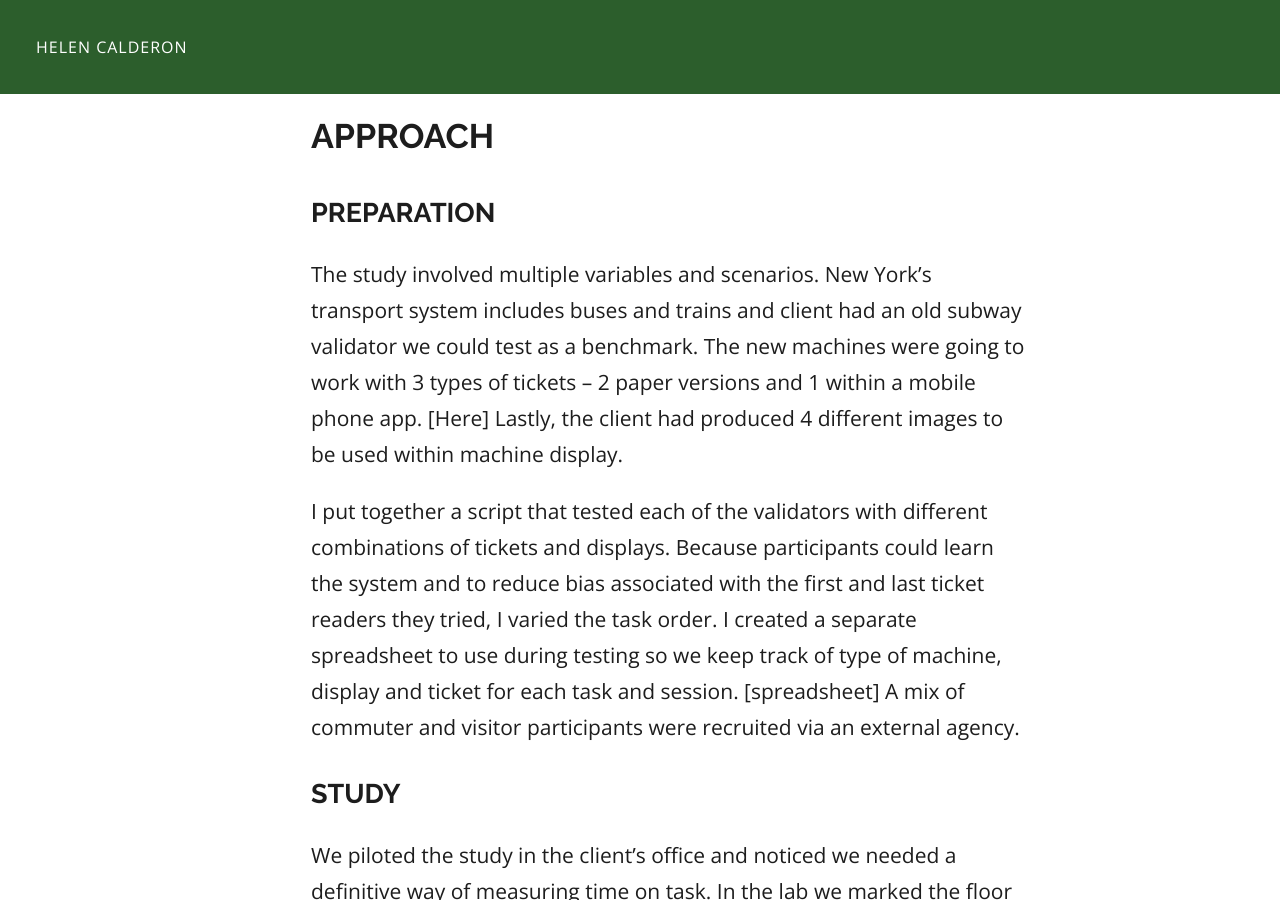
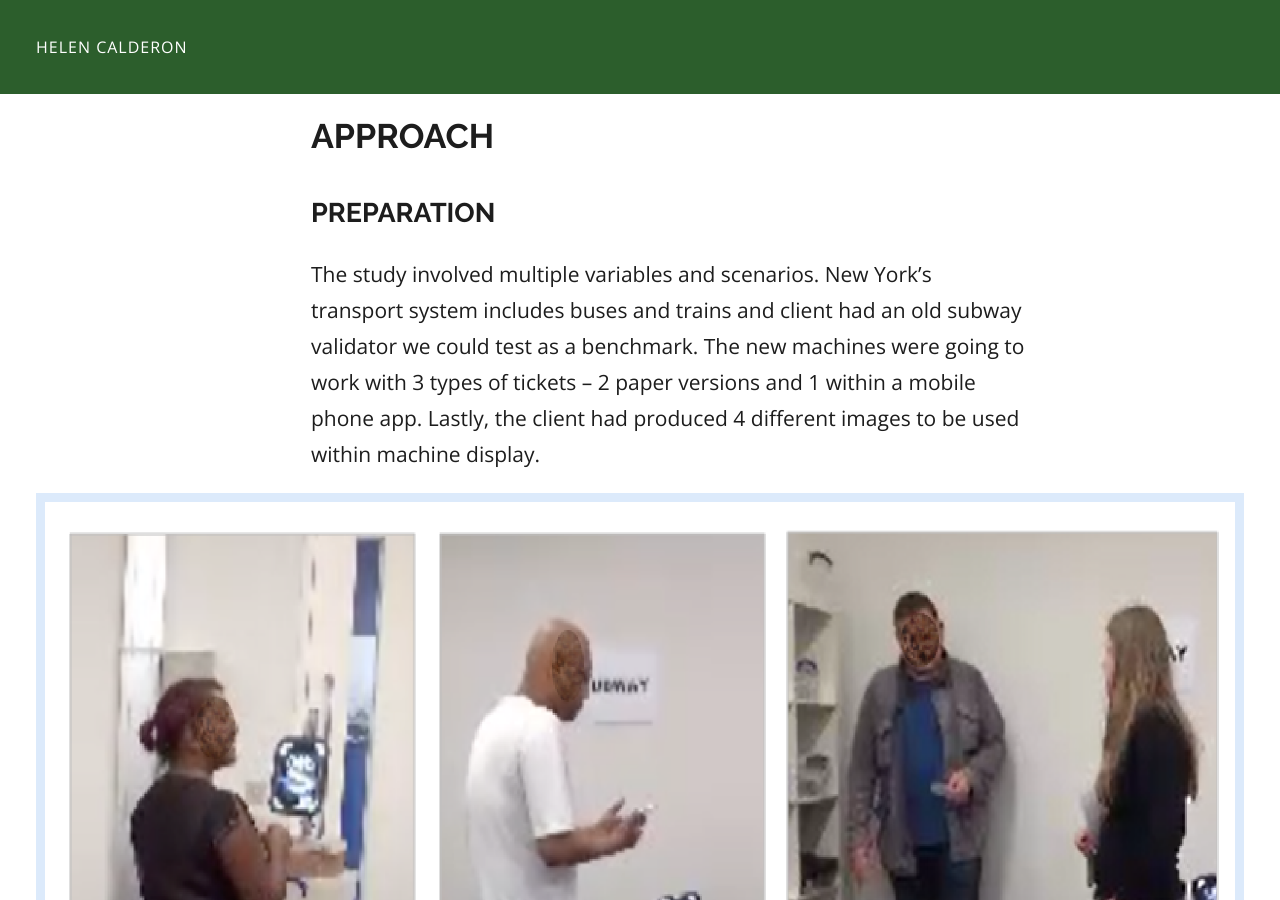
Before and after one commit to helencalderon/helenc, a Jekyll site: the page built from _posts/2020-01-12-new-york-transit-ticket-reader.md, in a window 1280 px wide and 900 px high, scrolled down 1650 px. Built offline with Jekyll 4.4.1, drawn with Linux system fonts in a browser that asks for light colours.

Commit message:
adding ticket readers

```diff
--- a/_posts/2020-01-12-new-york-transit-ticket-reader.md
+++ b/_posts/2020-01-12-new-york-transit-ticket-reader.md
@@ -30,7 +30,9 @@ I worked as UX consultant within City’s Interaction Lab, a commercial UX consu
 
 ### Preparation ###
 
-The study involved multiple variables and scenarios. New York’s transport system includes buses and trains and client had an old subway validator we could test as a benchmark. The new machines were going to work with 3 types of tickets – 2 paper versions and 1 within a mobile phone app. [Here] Lastly, the client had produced 4 different images to be used within machine display.
+The study involved multiple variables and scenarios. New York’s transport system includes buses and trains and client had an old subway validator we could test as a benchmark. The new machines were going to work with 3 types of tickets – 2 paper versions and 1 within a mobile phone app. Lastly, the client had produced 4 different images to be used within machine display.
+
+![Ticket readers for bus and subway and an old machine](../img/ticket-readers.png)
 
 I put together a script that tested each of the validators with different combinations of tickets and displays. Because participants could learn the system and to reduce bias associated with the first and last ticket readers they tried, I varied the task order. I created a separate spreadsheet to use during testing so we keep track of type of machine, display and ticket for each task and session. [spreadsheet] A mix of commuter and visitor participants were recruited via an external agency.
 
```
